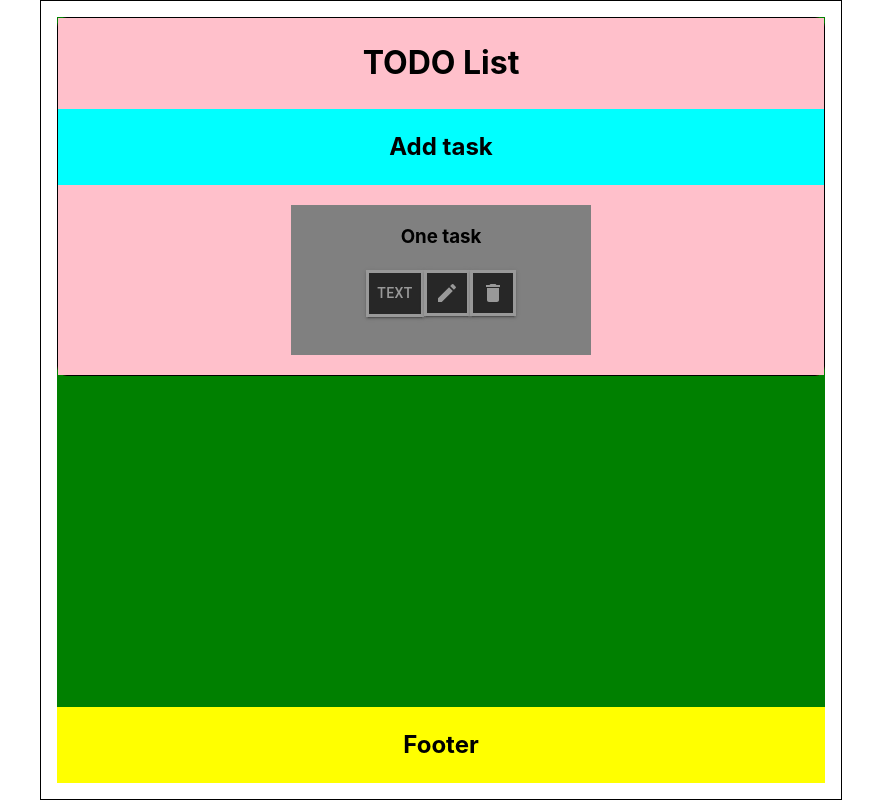
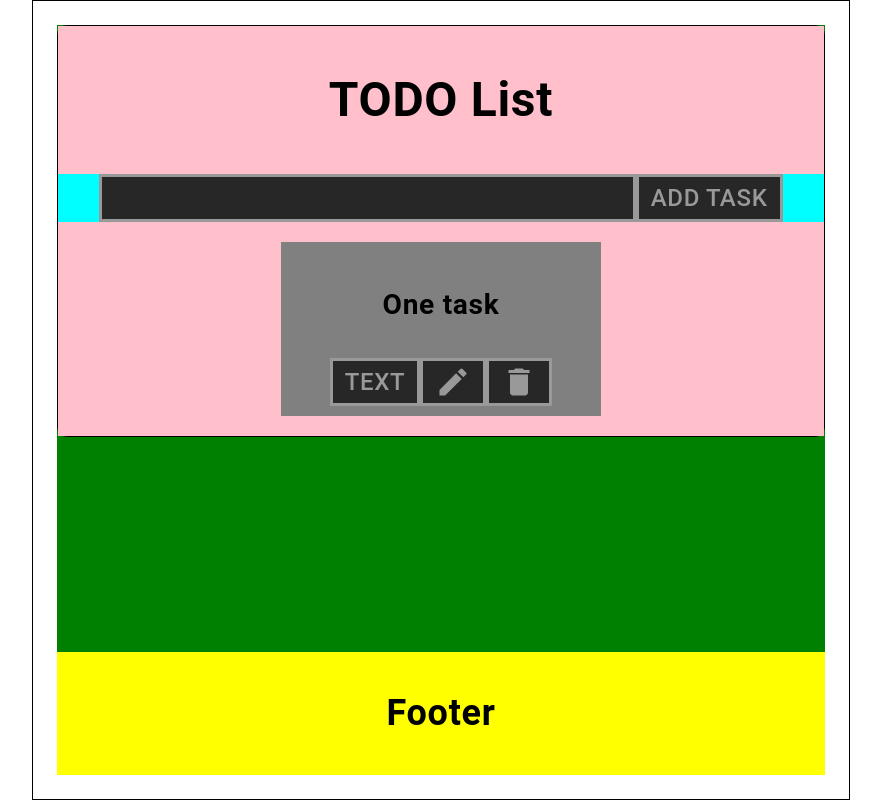
Before and after one commit to dechukor/TODO_List, a React (Vite) app: page / in a window 1280 px wide. Shown: the whole page, without its empty margins (199-1080 px from the left). Built offline with nearby package versions, Linux system fonts and the light colour scheme.

Commit message:
Создан компонент ввода - Input

```diff
--- a/src/components/Button/Button.tsx
+++ b/src/components/Button/Button.tsx
@@ -2,8 +2,13 @@ import { Button as ButtonMUI } from "@mui/material";
 import { styled } from "@mui/material/styles";
 
 export const Button = styled(ButtonMUI)`
+  font: inherit;
+  white-space: nowrap;
+  box-sizing: border-box;
   border: solid #999999 3px;
   border-radius: 0;
+  height: 2rem;
   padding: 0.5rem 0.5rem;
   min-width: auto;
+  box-shadow: none;
 `;
--- /dev/null
+++ b/src/components/Input/Input.tsx
@@ -0,0 +1,19 @@
+// import { TextField, OutlinedInput } from "@mui/material";
+import { styled } from "@mui/material/styles";
+
+export const Input = styled("input")`
+  font: inherit;
+  color: #999999;
+  box-sizing: border-box;
+  background: #272727;
+  border: solid #999999 3px;
+  border-radius: 0;
+  padding: 0.5rem 0.5rem;
+  height: 2rem;
+  width: 70%;
+  min-width: 100px;
+
+  :focus {
+    outline: none;
+  }
+`;
--- /dev/null
+++ b/src/components/Input/index.ts
@@ -0,0 +1 @@
+export * from "./Input";
--- a/src/components/index.ts
+++ b/src/components/index.ts
@@ -1 +1,2 @@
 export * from "./Button";
+export * from "./Input";
--- a/src/index.css
+++ b/src/index.css
@@ -1,8 +1,13 @@
 :root {
-  font-family: Inter, system-ui, Avenir, Helvetica, Arial, sans-serif;
+  /* font-family: Inter, system-ui, Avenir, Helvetica, Arial, sans-serif;
   line-height: 1.5;
-  font-weight: 400;
+  font-weight: 400; */
 
+  font-family: "Roboto", "Helvetica", "Arial", sans-serif;
+  font-weight: 500;
+  line-height: 1.75;
+  letter-spacing: 0.02857em;
+  font-size: 24px;
   /* color-scheme: light dark;
   color: rgba(255, 255, 255, 0.87);
   background-color: #242424; */
--- a/src/views/AddTask/AddTask.tsx
+++ b/src/views/AddTask/AddTask.tsx
@@ -1,9 +1,12 @@
 import Box from "@mui/material/Box";
+import { TextField } from "@mui/material";
+import { Button, Input } from "../../components";
 
 export const AddTask = () => {
   return (
-    <Box sx={{ background: "cyan" }}>
-      <h2>Add task</h2>
+    <Box sx={{ display: "flex", justifyContent: "center", background: "cyan" }}>
+      <Input />
+      <Button>Add task</Button>
     </Box>
   );
 };
--- a/src/views/Task/Task.tsx
+++ b/src/views/Task/Task.tsx
@@ -9,8 +9,8 @@ export const Task = () => {
       sx={{
         width: "30%",
         minWidth: "300px",
-        height: "150px",
-        // margin: "10px",
+        height: "auto",
+        padding: "10px",
         background: "grey",
       }}
     >
```
